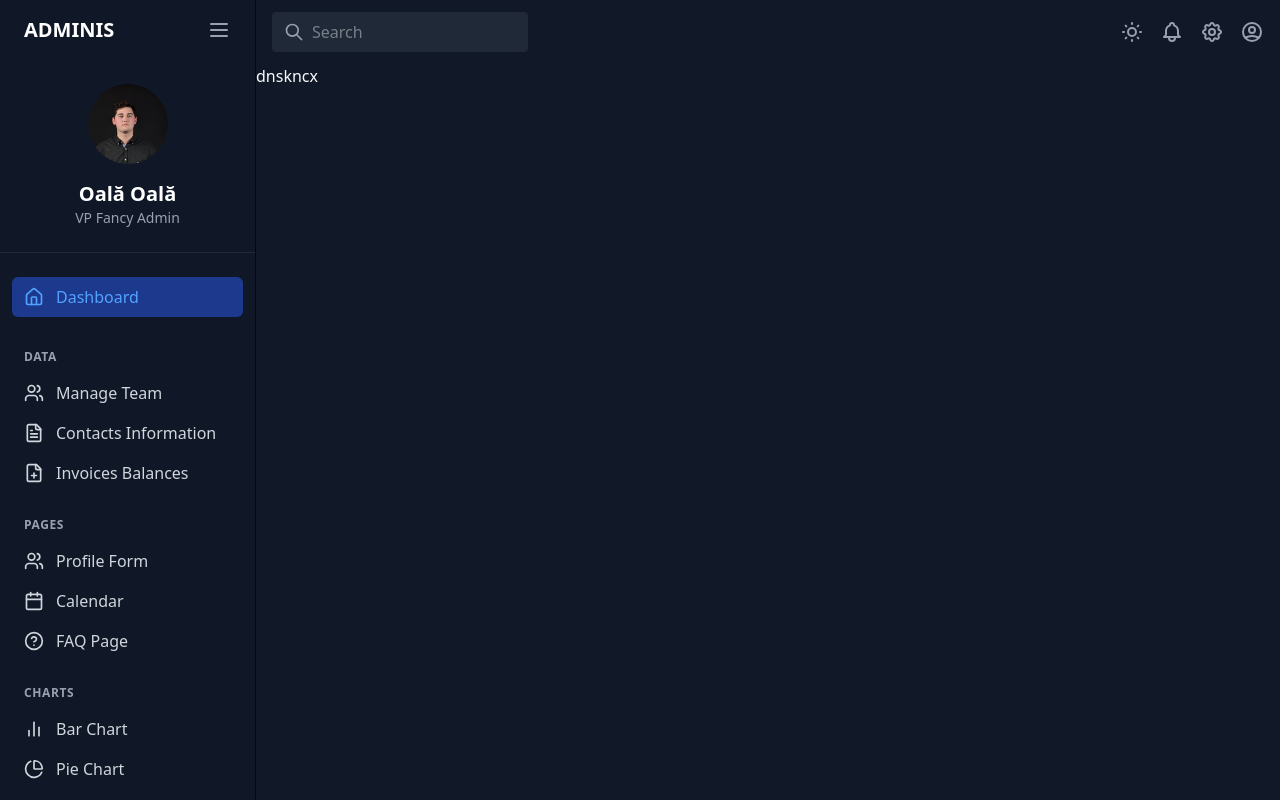
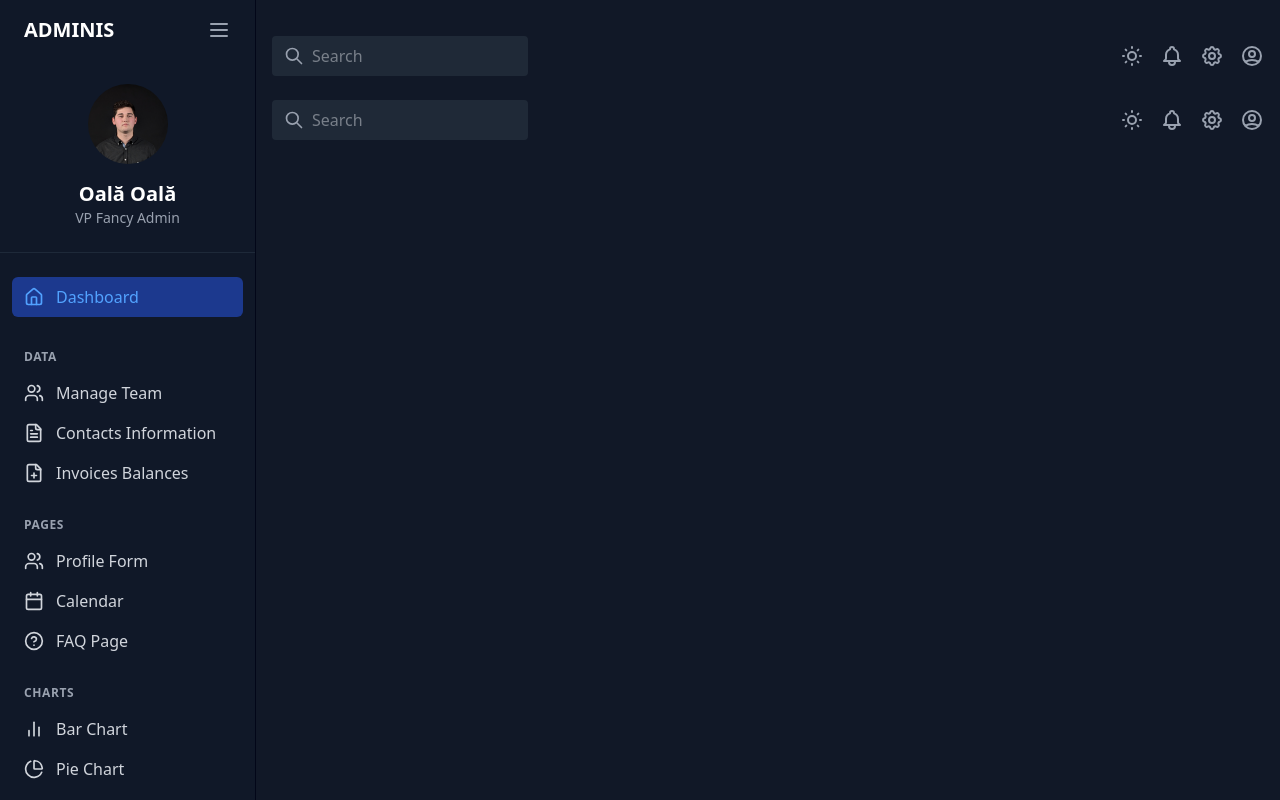
Before and after one commit to OlegColeg/teza_dash, a Next.js app: page / in a window 1280 px wide. Built offline with nearby package versions, Linux system fonts and the light colour scheme.

Commit message:
feat: integrate Navbar component into Sidebar for improved layout and visibility handling

```diff
--- a/src/app/page.jsx
+++ b/src/app/page.jsx
@@ -4,16 +4,12 @@ import Sidebar from "@/layout/Sidebar";
 import { Container } from "lucide-react";
 
 export default function Home() {
-    return (
-        <>
-        <div className="flex w-full border-b-amber-700 ">
-        <div><Sidebar/></div>
-        <div className="flex-1  border-b-amber-700 ">
+  return (
+    <>
+      <div className="flex w-full" >
+        <div className="flex-1 ">   <Sidebar /></div>
 
-        <Navbar />
-        <p>dnskncx</p>
-        </div>
-        </div>
+      </div>
     </>
-    );
-    }
+  );
+}
--- a/src/layout/Sidebar.jsx
+++ b/src/layout/Sidebar.jsx
@@ -2,7 +2,7 @@
 
 import React, { useState } from 'react';
 import { ChevronDown, Home, Users, FileText, FilePlus, Calendar, HelpCircle, BarChart2, PieChart, TrendingUp, Map } from 'lucide-react';
-
+import Navbar from './Navbar';
 const Sidebar = () => {
   const [expanded, setExpanded] = useState({
     data: true,
@@ -28,7 +28,10 @@ const Sidebar = () => {
   return (
     <>
       {/* Hamburger button when sidebar is collapsed */}
+
       {!sidebarVisible && (
+        <>
+         <div className='flex w-full'>
         <button
           onClick={toggleSidebar}
           className=" top-3 left-4 z-20 text-white bg-gray-600 p-2 m-3  rounded-md"
@@ -37,6 +40,10 @@ const Sidebar = () => {
             <path strokeLinecap="round" strokeLinejoin="round" strokeWidth={2} d="M4 6h16M4 12h16M4 18h16" />
           </svg>
         </button>
+
+          <Navbar />
+        </div>
+        </>
       )}
 
       {/* Main sidebar - will be hidden when sidebarVisible is false */}
@@ -146,10 +153,15 @@ const Sidebar = () => {
         </nav>
       </div>
 
-      {/* Content wrapper - add this to push content when sidebar is visible */}
-      <div className={`transition-all duration-300 ${sidebarVisible ? 'ml-64' : 'ml-0'}`}>
-        {/* Your page content goes here */}
+
+      //Content area
+      <div className={` transition-all duration-300 ${sidebarVisible ? 'ml-64' : 'ml-0'}` }>
+      {sidebarVisible && (
+        <Navbar />
+      )}
+      <Navbar />
       </div>
+
     </>
   );
 };
```
